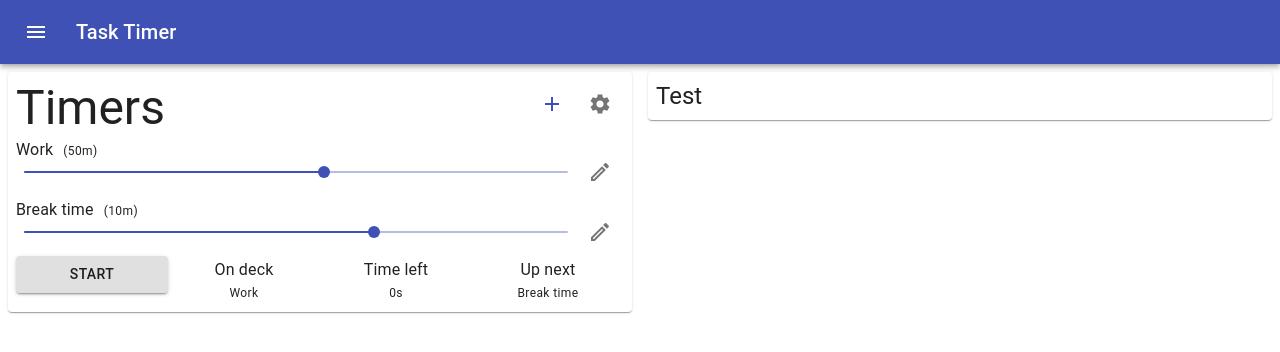
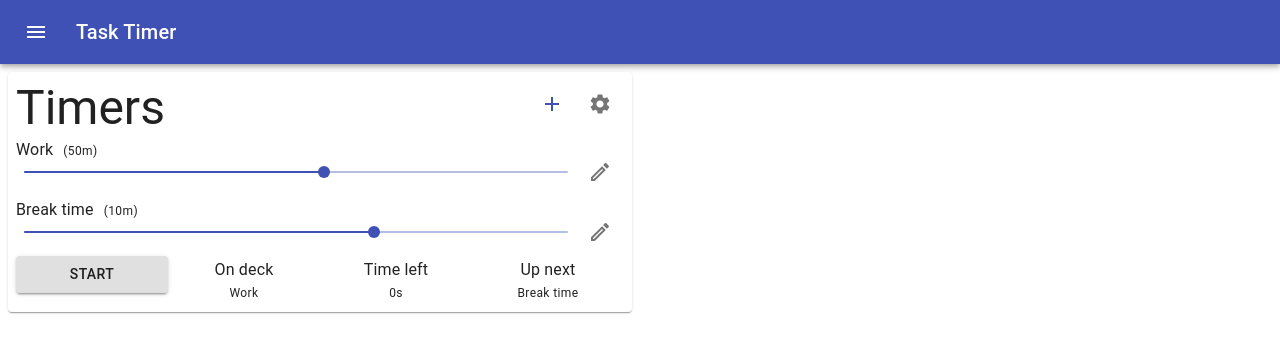
Before and after one commit to enigma0Z/task-timer, a React (Create React App) app: page / in a window 1280 px wide. Shown: the top 352 px of the page. Built offline with nearby package versions, Linux system fonts and the light colour scheme.

Commit message:
Remove the test component

```diff
--- a/src/App.tsx
+++ b/src/App.tsx
@@ -541,11 +541,9 @@ const App = withStyles(styles)(class AppComponent extends Component<AppProps, Ap
                             </Grid>
                         </Grid>
                     </Paper> </Grid>
-                    <Grid item xs={12} sm={4} lg={6}>
-                        <Paper className={classes.paperContainer}>
-                            <Typography variant="h5">Test</Typography>
-                        </Paper>
-                    </Grid>
+                    {/* <Grid item xs={12} sm={4} lg={6}> <Paper className={classes.paperContainer}>
+                        <Typography variant="h5">Test</Typography>
+                    </Paper> </Grid> */}
                 </Grid>
             </div >
         );
```
